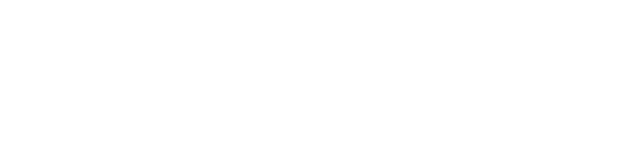
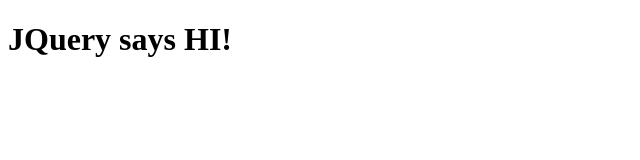
Before and after one commit to sloiazizi/educom-jquery-basis, a plain HTML site: page index.html in a window 1280 px wide. Shown: the whole page, without its empty margins (0-640 px from the left). Drawn offline with Linux system fonts and the light colour scheme.

Commit message:
JQuery index (#1)

```diff
--- a/index.html
+++ b/index.html
@@ -4,8 +4,7 @@
     <script src="js/jquery.js"></script>
     <script>
       $(document).ready( function() {
-
-         /// code lives here
+        $('#content').html('<h1>JQuery says HI!</h1>');
 
       });
     </script>
```
